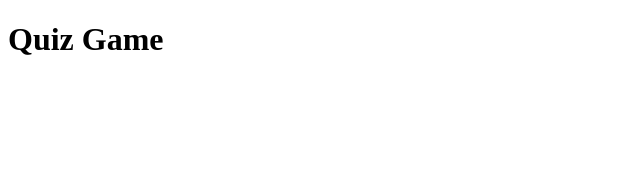
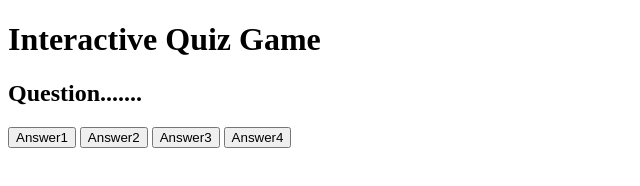
Before and after one commit to shahfawadkhan/classTask003-Interactive-Quiz-Game, a plain HTML site: page index.html in a window 1280 px wide. Shown: the whole page, without its empty margins (0-640 px from the left). Drawn offline with Linux system fonts and the light colour scheme.

Commit message:
structure of quiz game using html

```diff
--- a/index.html
+++ b/index.html
@@ -7,7 +7,18 @@
 </head>
 <body>
 
-    <h1>Quiz Game</h1>
+    <div class="quiz-game">
+        <h1>Interactive Quiz Game</h1>
+        <div class="question">
+            <h2>Question.......</h2>
+        </div>
+        <div class="answers">
+            <button class="btn">Answer1</button>
+            <button class="btn">Answer2</button>
+            <button class="btn">Answer3</button>
+            <button class="btn">Answer4</button>
+        </div>
+    </div>
 
 </body>
 </html>
```
